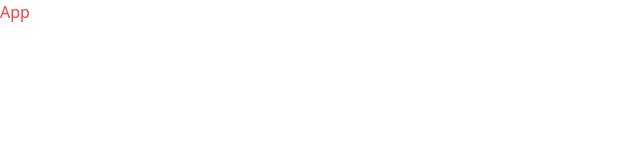
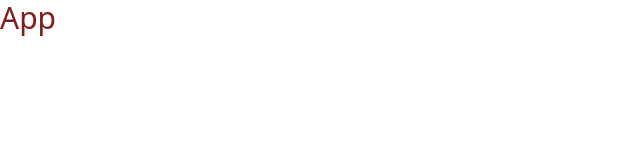
Before and after one commit to saalim24/KobeEstate, a React (Vite) app in the folder client/: page / in a window 1280 px wide. Shown: the top 160 px of the page, without its empty margins (0-640 px from the left). Built offline with nearby package versions, Linux system fonts and the light colour scheme.

Commit message:
first commit react vite tailwind

```diff
--- a/client/src/App.jsx
+++ b/client/src/App.jsx
@@ -2,6 +2,6 @@
 
 export default function App() {
   return (
-    <h1 className="text-red-500">App</h1>
+    <h1 className="text-red-900 text-3xl">App</h1>
   )
 }
```
